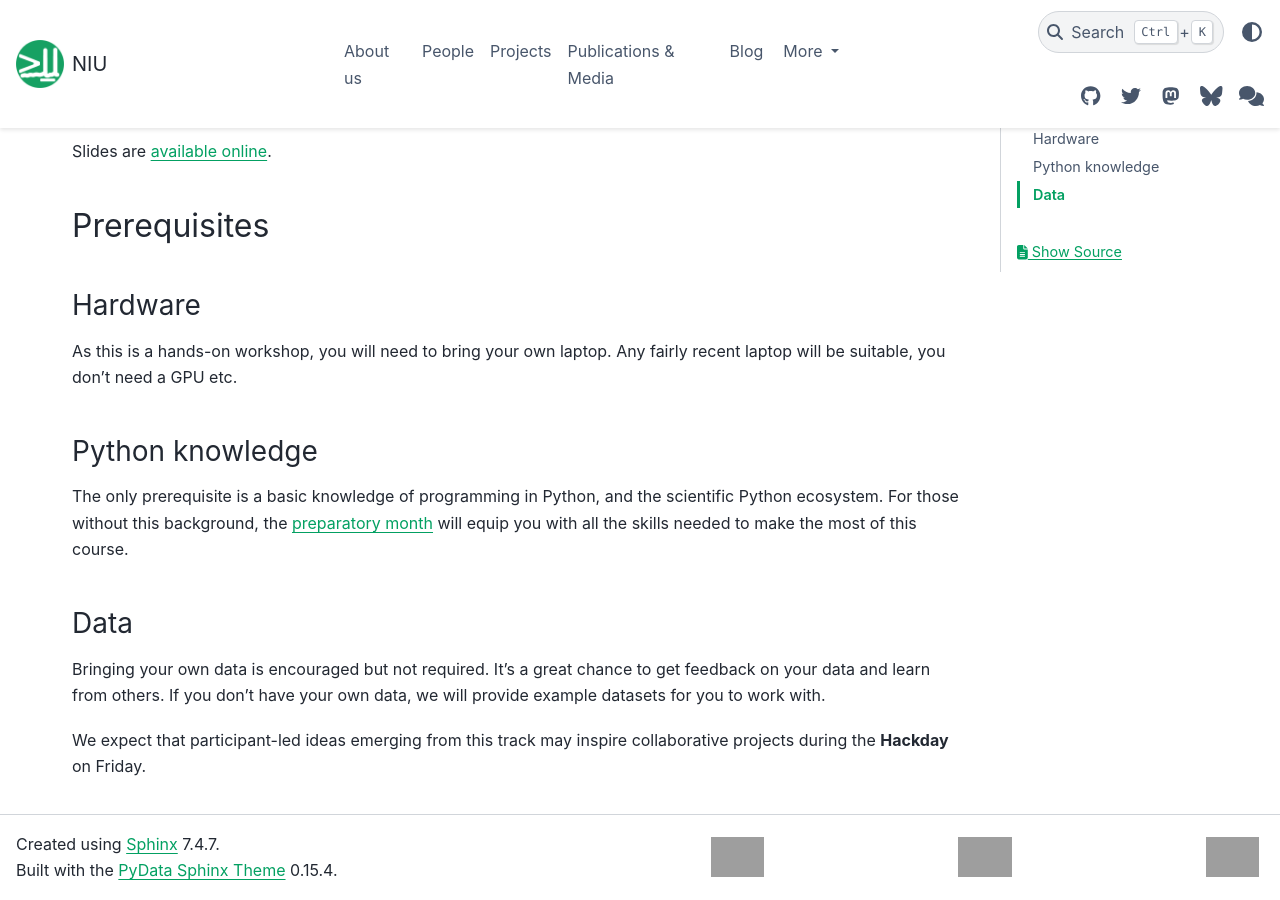
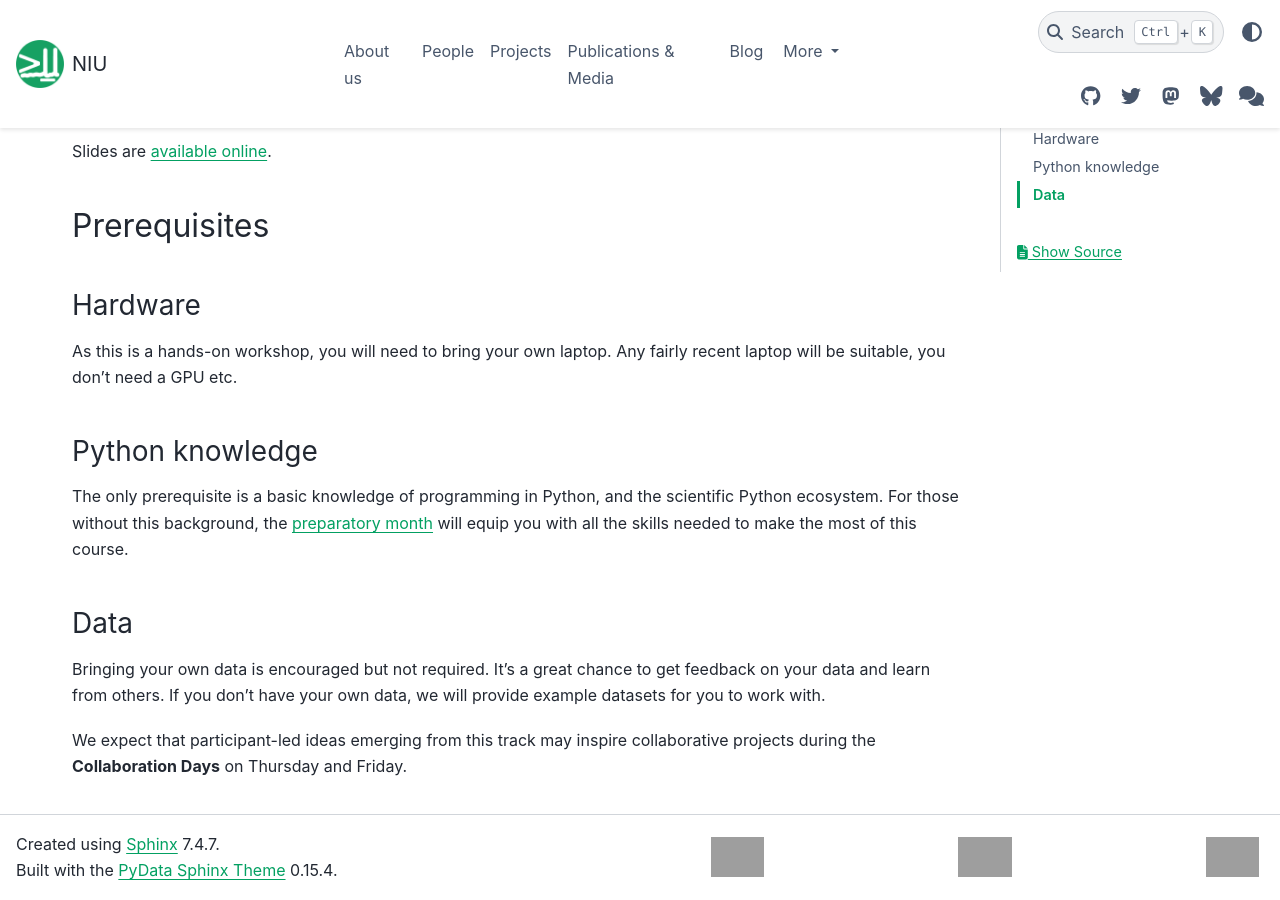
Before and after one commit to neuroinformatics-unit/neuroinformatics-unit.github.io, a Sphinx documentation site: the page built from docs/source/open-software-summer-school/2026/brainglobe.md, in a window 1280 px wide and 900 px high, scrolled down 1231 px. Built offline with Sphinx 7.4.7 and the PyData theme 0.15.4, drawn with Linux system fonts in a browser that asks for light colours; nearby versions of some CDN libraries; grey boxes are pictures that could not be loaded.

Commit message:
Apply suggestion from @alessandrofelder
Co-authored-by: Alessandro Felder <alessandrofelder@users.noreply.github.com>

```diff
--- a/docs/source/open-software-summer-school/2026/brainglobe.md
+++ b/docs/source/open-software-summer-school/2026/brainglobe.md
@@ -57,4 +57,4 @@ Bringing your own data is encouraged but not required.
 It's a great chance to get feedback on your data and learn from others.
 If you don't have your own data, we will provide example datasets for you to work with.
 
-We expect that participant-led ideas emerging from this track may inspire collaborative projects during the __Hackday__ on Friday.
+We expect that participant-led ideas emerging from this track may inspire collaborative projects during the __Collaboration Days__ on Thursday and Friday.
```
